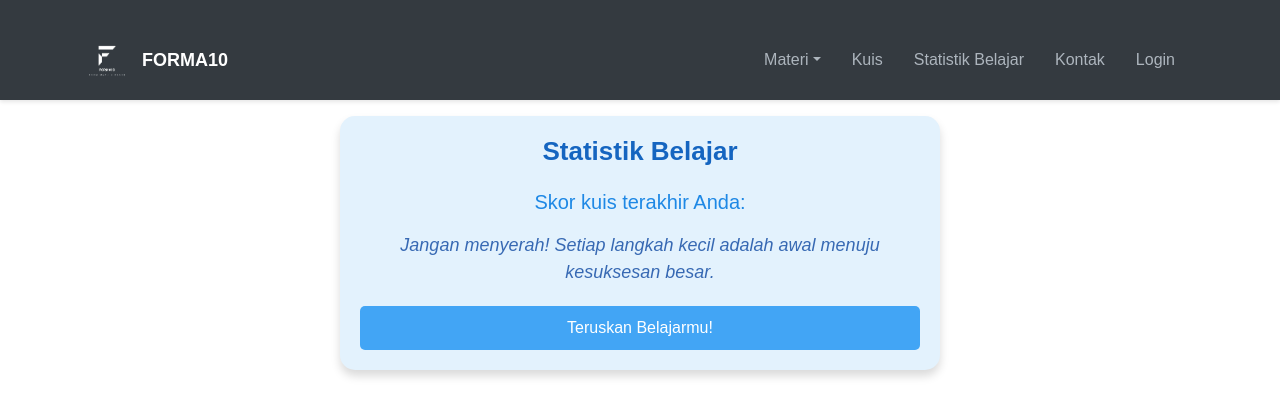
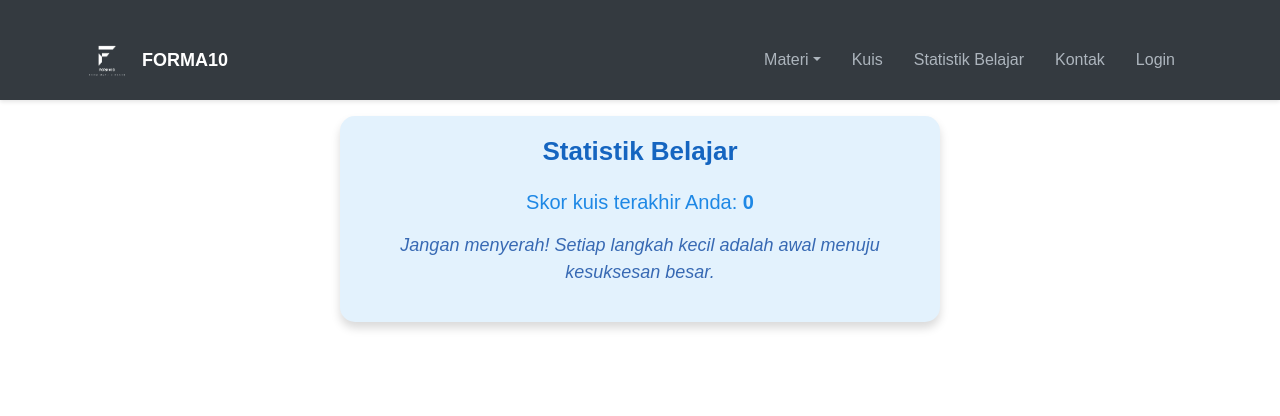
Before and after one commit to hugosmrgkr/Projek-PSW, a React (Create React App) app: page /#/statistik-belajar in a window 1280 px wide. Shown: the top 416 px of the page. Built offline with nearby package versions, Linux system fonts and the light colour scheme.

Commit message:
update kuis-statistik

```diff
--- a/src/components/ScoreContext.js
+++ b/src/components/ScoreContext.js
@@ -1,20 +1,16 @@
-import React, { createContext, useState, useContext } from "react";
+import React, { createContext, useContext, useState } from "react";
 
-// Buat Context
 const ScoreContext = createContext();
 
-// Provider untuk membungkus aplikasi atau komponen-komponen yang membutuhkan akses ke skor
 export const ScoreProvider = ({ children }) => {
-  const [score, setScore] = useState(null); // State untuk menyimpan skor
+  const [score, setScore] = useState(0);
+  const [incorrectAnswers, setIncorrectAnswers] = useState([]); // Tambahkan state ini
 
   return (
-    <ScoreContext.Provider value={{ score, setScore }}>
+    <ScoreContext.Provider value={{ score, setScore, incorrectAnswers, setIncorrectAnswers }}>
       {children}
     </ScoreContext.Provider>
   );
 };
 
-// Hook custom untuk mempermudah akses ke context
-export const useScore = () => {
-  return useContext(ScoreContext);
-};
+export const useScore = () => useContext(ScoreContext);
--- a/src/pages/PeluangDasar.js
+++ b/src/pages/PeluangDasar.js
@@ -3,8 +3,8 @@ import React from "react";
 const Peluang = () => {
   const styles = {
     container: {
-      maxWidth: "90%", // Increase width to 90% of the screen, allowing more space
-      margin: "20px auto", // Center the content with some space around it
+      maxWidth: "90%",
+      margin: "20px auto",
       background: "#faf3e0", // Background coklat muda yang lembut
       borderRadius: "12px",
       boxShadow: "0 4px 8px rgba(0, 0, 0, 0.1)",
@@ -15,42 +15,42 @@ const Peluang = () => {
     header: {
       background: "#d1b097", // Coklat muda untuk header
       textAlign: "center",
-      padding: "40px", // Increase padding for a more spacious header
+      padding: "40px",
     },
     headerTitle: {
       margin: 0,
-      fontSize: "2.8rem", // Increase the font size of the header title
+      fontSize: "2.8rem",
       fontWeight: "bold",
       color: "#ffffff",
     },
     headerSubtitle: {
       margin: "10px 0 0",
-      fontSize: "1.3rem", // Slightly larger subtitle font size
+      fontSize: "1.3rem",
       color: "#e1d7b9", // Teks abu-abu muda agar lebih soft
     },
     content: {
-      padding: "30px", // Increase padding for more space around content
+      padding: "30px",
     },
     section: {
-      marginBottom: "40px", // Increased bottom margin for sections
+      marginBottom: "40px",
     },
     sectionTitle: {
-      fontSize: "2rem", // Increased font size for section titles
+      fontSize: "2rem",
       color: "#6d4c41", // Warna coklat tua untuk judul bagian
-      marginBottom: "20px", // More space below section titles
+      marginBottom: "20px",
       borderBottom: "2px solid #d1b097", // Garis bawah coklat muda
       paddingBottom: "5px",
     },
     paragraph: {
-      margin: "15px 0", // Increased margin for paragraphs
-      color: "#555", // Teks gelap dengan kontras tinggi
+      margin: "15px 0",
+      color: "#555",
       textAlign: "justify",
     },
     videoContainer: {
       textAlign: "center",
-      marginBottom: "40px", // Increased bottom margin for video section
+      marginBottom: "40px",
       padding: "20px",
-      background: "#f5e6d3", // Coklat muda untuk latar belakang video
+      background: "#f5e6d3",
       borderRadius: "12px",
     },
     soalWrapper: {
@@ -75,12 +75,12 @@ const Peluang = () => {
     },
     jenis: {
       color: "#6d4c41", // Coklat tua untuk judul soal
-      fontSize: "1.6rem", // Slightly larger font for the type of question
+      fontSize: "1.6rem",
       marginBottom: "10px",
     },
     deskripsi: {
-      fontSize: "1.1rem", // Larger font size for descriptions
-      marginBottom: "20px", // More margin below descriptions
+      fontSize: "1.1rem",
+      marginBottom: "20px",
       textAlign: "justify",
       color: "#6d4c41", // Coklat untuk deskripsi
     },
@@ -106,13 +106,13 @@ const Peluang = () => {
     // Media Queries
     "@media (max-width: 768px)": {
       soalBox: {
-        flex: "1 1 100%", // If the screen size is small, each box will take 100% width
+        flex: "1 1 100%", // Jika ukuran layarnya kecil, setiap kotak akan berukuran lebar 100%.
       },
       headerTitle: {
-        fontSize: "2.2rem", // Smaller font for mobile screens
+        fontSize: "2.2rem",
       },
       headerSubtitle: {
-        fontSize: "1.1rem", // Smaller subtitle font for mobile screens
+        fontSize: "1.1rem",
       },
     },
   };
@@ -121,9 +121,7 @@ const Peluang = () => {
     <div style={styles.container}>
       <header style={styles.header}>
         <h1 style={styles.headerTitle}>Peluang</h1>
-        <p style={styles.headerSubtitle}>
-          Pelajari konsep, rumus, dan contoh soal peluang secara mendalam.
-        </p>
+        <p style={styles.headerSubtitle}>Pelajari konsep, rumus, dan contoh soal peluang secara mendalam.</p>
       </header>
 
       <main style={styles.content}>
@@ -131,10 +129,9 @@ const Peluang = () => {
         <section style={styles.section}>
           <h2 style={styles.sectionTitle}>Pengertian Peluang</h2>
           <p style={styles.paragraph}>
-            Peluang adalah seberapa besar kemungkinan suatu kejadian terjadi
-            dibandingkan dengan seluruh kemungkinan kejadian yang ada. Konsep
-            ini digunakan dalam berbagai aspek kehidupan, mulai dari permainan
-            hingga investasi.
+            Peluang adalah seberapa besar kemungkinan suatu kejadian terjadi dibandingkan dengan seluruh
+            kemungkinan kejadian yang ada. Konsep ini digunakan dalam berbagai aspek kehidupan, mulai dari
+            permainan hingga investasi.
           </p>
         </section>
 
@@ -160,8 +157,8 @@ const Peluang = () => {
             <li style={styles.listItem}>
               <strong>Ruang Sampel</strong>
               <p style={styles.paragraph}>
-                Ruang sampel adalah kumpulan semua kemungkinan hasil dari suatu
-                percobaan. Contohnya, jika melempar dadu, ruang sampelnya adalah
+                Ruang sampel adalah kumpulan semua kemungkinan hasil dari suatu percobaan. Contohnya, jika
+                melempar dadu, ruang sampelnya adalah
                 {` {1, 2, 3, 4, 5, 6}`}.
               </p>
             </li>
@@ -170,9 +167,8 @@ const Peluang = () => {
             <li style={styles.listItem}>
               <strong>Titik Sampel</strong>
               <p style={styles.paragraph}>
-                Titik sampel adalah elemen terkecil dalam ruang sampel yang
-                tidak dapat dibagi lagi, seperti "kepala" dan "ekor" pada
-                pelemparan koin.
+                Titik sampel adalah elemen terkecil dalam ruang sampel yang tidak dapat dibagi lagi, seperti
+                "kepala" dan "ekor" pada pelemparan koin.
               </p>
             </li>
 
@@ -180,8 +176,8 @@ const Peluang = () => {
             <li style={styles.listItem}>
               <strong>Kejadian</strong>
               <p style={styles.paragraph}>
-                Kejadian adalah hasil tertentu dari percobaan, seperti
-                "mendapatkan angka ganjil" saat melempar dadu.
+                Kejadian adalah hasil tertentu dari percobaan, seperti "mendapatkan angka ganjil" saat
+                melempar dadu.
               </p>
             </li>
           </ol>
@@ -210,24 +206,20 @@ const Peluang = () => {
           <h2 style={styles.sectionTitle}>Contoh Soal</h2>
           <ol style={styles.list}>
             <li style={styles.listItem}>
-              <strong>Contoh 1:</strong> Dalam sebuah kotak terdapat 5 bola merah dan
-              3 bola biru. Tentukan peluang mengambil bola merah.
+              <strong>Contoh 1:</strong> Dalam sebuah kotak terdapat 5 bola merah dan 3 bola biru. Tentukan
+              peluang mengambil bola merah.
               <details style={styles.details}>
                 <summary style={styles.summary}>Lihat Pembahasan</summary>
-                <p style={styles.detailsParagraph}>
-                  P = 5 / (5 + 3) = 5 / 8 = 0.625 atau 62.5%
-                </p>
+                <p style={styles.detailsParagraph}>P = 5 / (5 + 3) = 5 / 8 = 0.625 atau 62.5%</p>
               </details>
             </li>
 
             <li style={styles.listItem}>
-              <strong>Contoh 2:</strong> Dalam kelas terdapat 15 siswa, 6 di antaranya
-              perempuan. Peluang terpilih siswa laki-laki?
+              <strong>Contoh 2:</strong> Dalam kelas terdapat 15 siswa, 6 di antaranya perempuan. Peluang
+              terpilih siswa laki-laki?
               <details style={styles.details}>
                 <summary style={styles.summary}>Lihat Pembahasan</summary>
-                <p style={styles.detailsParagraph}>
-                  P = 9 / 15 = 0.6 atau 60%
-                </p>
+                <p style={styles.detailsParagraph}>P = 9 / 15 = 0.6 atau 60%</p>
               </details>
             </li>
           </ol>
--- a/src/pages/StatistikBelajar.js
+++ b/src/pages/StatistikBelajar.js
@@ -1,8 +1,10 @@
 import React, { useEffect, useState } from "react";
+import { useLocation } from "react-router-dom";
 import { useScore } from "../components/ScoreContext";
 
 const StatistikBelajar = () => {
   const { score } = useScore();
+  const location = useLocation(); // Mendapatkan state dari navigasi
   const [message, setMessage] = useState("");
   const [animate, setAnimate] = useState(false);
   const [incorrectAnswers, setIncorrectAnswers] = useState([]);
@@ -21,20 +23,15 @@ const StatistikBelajar = () => {
     setMessage(getMotivationalMessage(score));
     setAnimate(true);
 
+    // Ambil jawaban salah dari state navigasi jika tersedia
+    if (location.state && location.state.wrongAnswers) {
+      setIncorrectAnswers(location.state.wrongAnswers);
+    }
+
     // Reset animasi setelah selesai
     const timer = setTimeout(() => setAnimate(false), 1000);
     return () => clearTimeout(timer);
-  }, [score]);
-
-  const showIncorrectAnswers = () => {
-    // Contoh data jawaban salah
-    const dummyIncorrectAnswers = [
-      "Pertanyaan 1: Jawaban Anda salah. Jawaban benar adalah X.",
-      "Pertanyaan 3: Jawaban Anda salah. Jawaban benar adalah Y.",
-      "Pertanyaan 5: Jawaban Anda salah. Jawaban benar adalah Z.",
-    ];
-    setIncorrectAnswers(dummyIncorrectAnswers);
-  };
+  }, [score, location.state]);
 
   return (
     <div
@@ -49,17 +46,16 @@ const StatistikBelajar = () => {
         fontFamily: "'Poppins', sans-serif",
       }}
     >
-      <h2 style={{ color: "#1565c0", fontSize: "26px", marginBottom: "20px", fontWeight: "600" }}> {/* Warna teks biru lebih gelap */}
+      <h2 style={{ color: "#1565c0", fontSize: "26px", marginBottom: "20px", fontWeight: "600" }}>
         Statistik Belajar
       </h2>
-      <p style={{ fontSize: "20px", marginBottom: "15px", color: "#1e88e5", fontWeight: "500" }}> {/* Warna teks biru */}
+      <p style={{ fontSize: "20px", marginBottom: "15px", color: "#1e88e5", fontWeight: "500" }}>
         Skor kuis terakhir Anda: <strong>{score}</strong>
       </p>
       <p
         style={{
           fontSize: "18px",
           fontStyle: "italic",
-          color: "#0d47a1", // Warna teks biru tua
           transition: "transform 0.3s, opacity 0.3s, color 0.3s",
           transform: animate ? "scale(1.1)" : "scale(1)",
           opacity: animate ? 1 : 0.8,
@@ -68,23 +64,6 @@ const StatistikBelajar = () => {
       >
         {message}
       </p>
-      <div
-        style={{
-          marginTop: "20px",
-          padding: "10px 20px",
-          backgroundColor: "#42a5f5",
-          color: "#ffffff",
-          borderRadius: "5px",
-          fontWeight: "500",
-          cursor: "pointer",
-          transition: "background-color 0.3s",
-        }}
-        onMouseOver={(e) => (e.target.style.backgroundColor = "#1e88e5")}
-        onMouseOut={(e) => (e.target.style.backgroundColor = "#42a5f5")}
-        onClick={showIncorrectAnswers}
-      >
-        Teruskan Belajarmu!
-      </div>
       {incorrectAnswers.length > 0 && (
         <div
           style={{
@@ -100,7 +79,13 @@ const StatistikBelajar = () => {
           <ul style={{ color: "#d84315", fontSize: "16px" }}>
             {incorrectAnswers.map((answer, index) => (
               <li key={index} style={{ marginBottom: "8px" }}>
-                {answer}
+                <strong>Pertanyaan:</strong> {answer.question}
+                <br />
+                <strong>Jawaban Anda:</strong> {answer.userAnswer}
+                <br />
+                <strong>Jawaban Benar:</strong> {answer.correctAnswer}
+                <br />
+                <strong>Penjelasan:</strong> {answer.explanation}
               </li>
             ))}
           </ul>
```
Also changed, not shown: src/pages/Kuis.js (+14 -1 lines).
